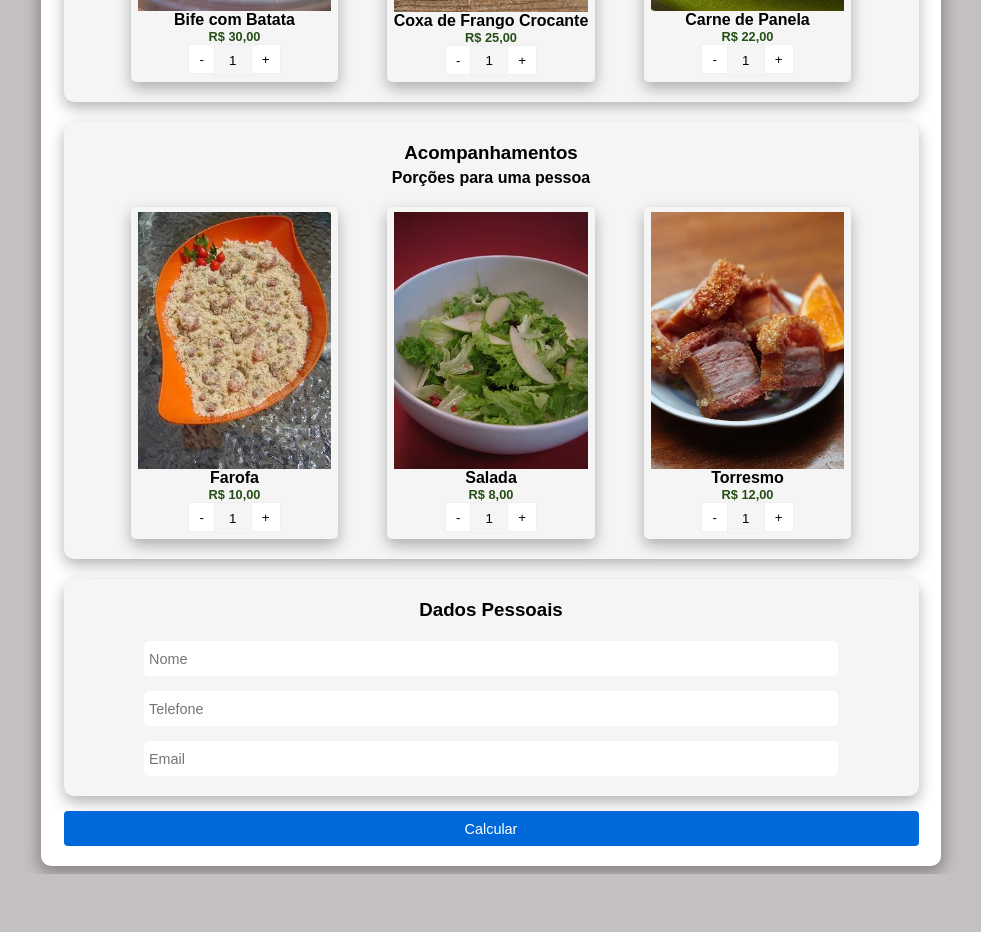
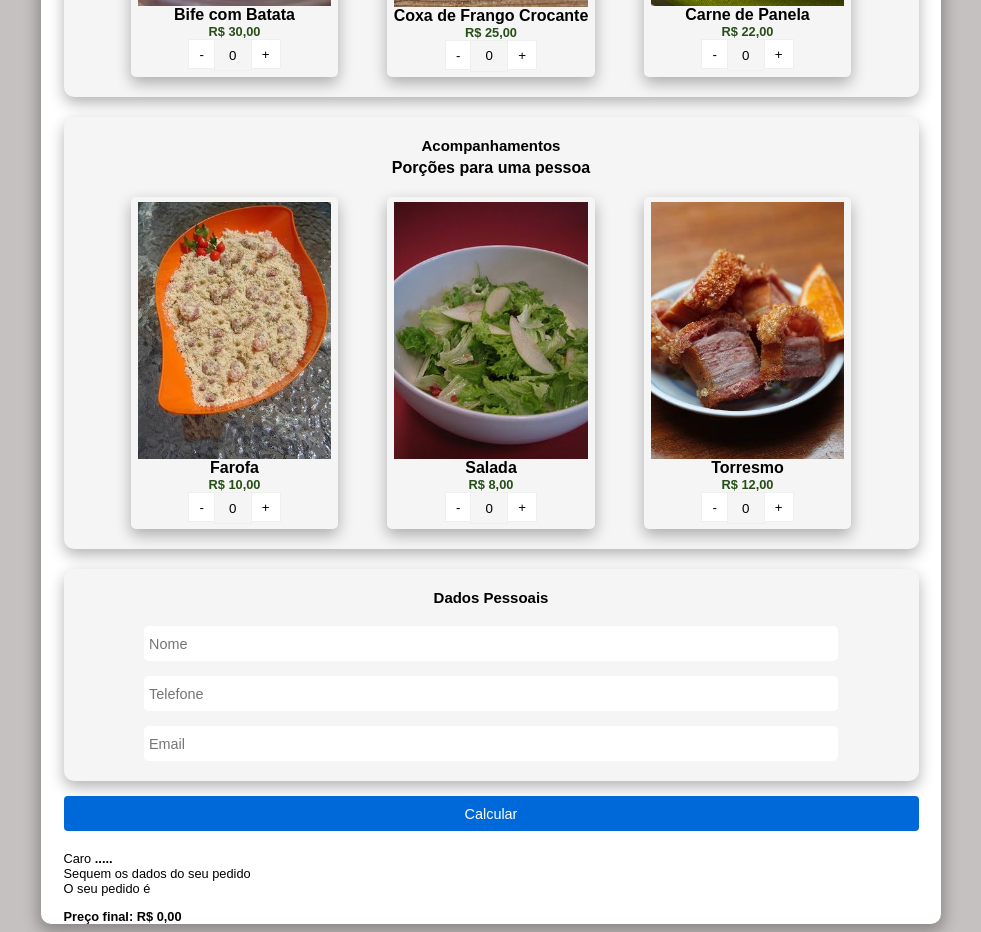
Before and after one commit to LuizFCabral/Bootcamp_Projeto03, a plain HTML site: page index.html in a window 1280 px wide. Shown: the part 680-1612 px from the top of the page, without its empty margins (149-1130 px from the left). Before the commit the page ends 1554 px from the top, so only its background shows below. Drawn offline with Linux system fonts and the light colour scheme.

Commit message:
:sparkles: feat: Inicia a contrução dos dados da compra

```diff
--- a/index.html
+++ b/index.html
@@ -35,10 +35,10 @@
 							/><input
 								type="number"
 								step="1"
-								min="1"
+								min="0"
 								max=""
 								name="quantity"
-								value="1"
+								value="0"
 								title="Qty"
 								class="input-text qty text"
 								size="4"
@@ -63,10 +63,10 @@
 							/><input
 								type="number"
 								step="1"
-								min="1"
+								min="0"
 								max=""
 								name="quantity"
-								value="1"
+								value="0"
 								title="Qty"
 								class="input-text qty text"
 								size="4"
@@ -91,10 +91,10 @@
 							/><input
 								type="number"
 								step="1"
-								min="1"
+								min="0"
 								max=""
 								name="quantity"
-								value="1"
+								value="0"
 								title="Qty"
 								class="input-text qty text"
 								size="4"
@@ -125,10 +125,10 @@
 							/><input
 								type="number"
 								step="1"
-								min="1"
+								min="0"
 								max=""
 								name="quantity"
-								value="1"
+								value="0"
 								title="Qty"
 								class="input-text qty text"
 								size="4"
@@ -153,10 +153,10 @@
 							/><input
 								type="number"
 								step="1"
-								min="1"
+								min="0"
 								max=""
 								name="quantity"
-								value="1"
+								value="0"
 								title="Qty"
 								class="input-text qty text"
 								size="4"
@@ -181,10 +181,10 @@
 							/><input
 								type="number"
 								step="1"
-								min="1"
+								min="0"
 								max=""
 								name="quantity"
-								value="1"
+								value="0"
 								title="Qty"
 								class="input-text qty text"
 								size="4"
@@ -216,7 +216,18 @@
 					id="email"
 				/>
 			</div>
-			<button class="btn-calc">Calcular</button>
+			<button class="btn-calc" onclick="calcular()">Calcular</button>
+			<div class="info-compra">
+				<div class="tittle-compra">
+					Caro <b id="tittle-compra">.....</b>
+				</div>
+				<p>Sequem os dados do seu pedido</p>
+				<p>O seu pedido é</p>
+				<ul id="lista"></ul>
+				<b class="preco-final" id="preco-final">
+					Preço final: R$ 0,00
+				</b>
+			</div>
 		</div>
 	</body>
 	<script src="script.js"></script>
--- a/script.js
+++ b/script.js
@@ -55,3 +55,21 @@ String.prototype.getDecimals ||
 				: b > 0 && a.val((b - parseFloat(e)).toFixed(e.getDecimals())),
 			a.trigger("change");
 	});
+
+//Calcular
+function calcular() {
+	let precoFinal = 0;
+	const precos = [30, 25, 22, 10, 8, 12];
+
+	let nome = $("#nome").val();
+	$("#tittle-compra").text(`${nome}`);
+
+	let qtd = $(".input-text");
+	for (let i = 0; i < qtd.length; i++) {
+		precoFinal += qtd.eq(i).val() * precos[i];
+	}
+
+	$("#preco-final").text(
+		`Preço final R$ ${precoFinal.toFixed(2).replace(".", ",")}`
+	);
+}
--- a/style.css
+++ b/style.css
@@ -167,3 +167,15 @@ p {
 	color: #fff;
 	font-size: 0.9rem;
 }
+
+/* Dados da compra */
+.info-compra {
+	width: 95%;
+	text-align: start;
+}
+
+.info-compra > p,
+div {
+	font-size: 0.8rem;
+	font-weight: normal;
+}
```
